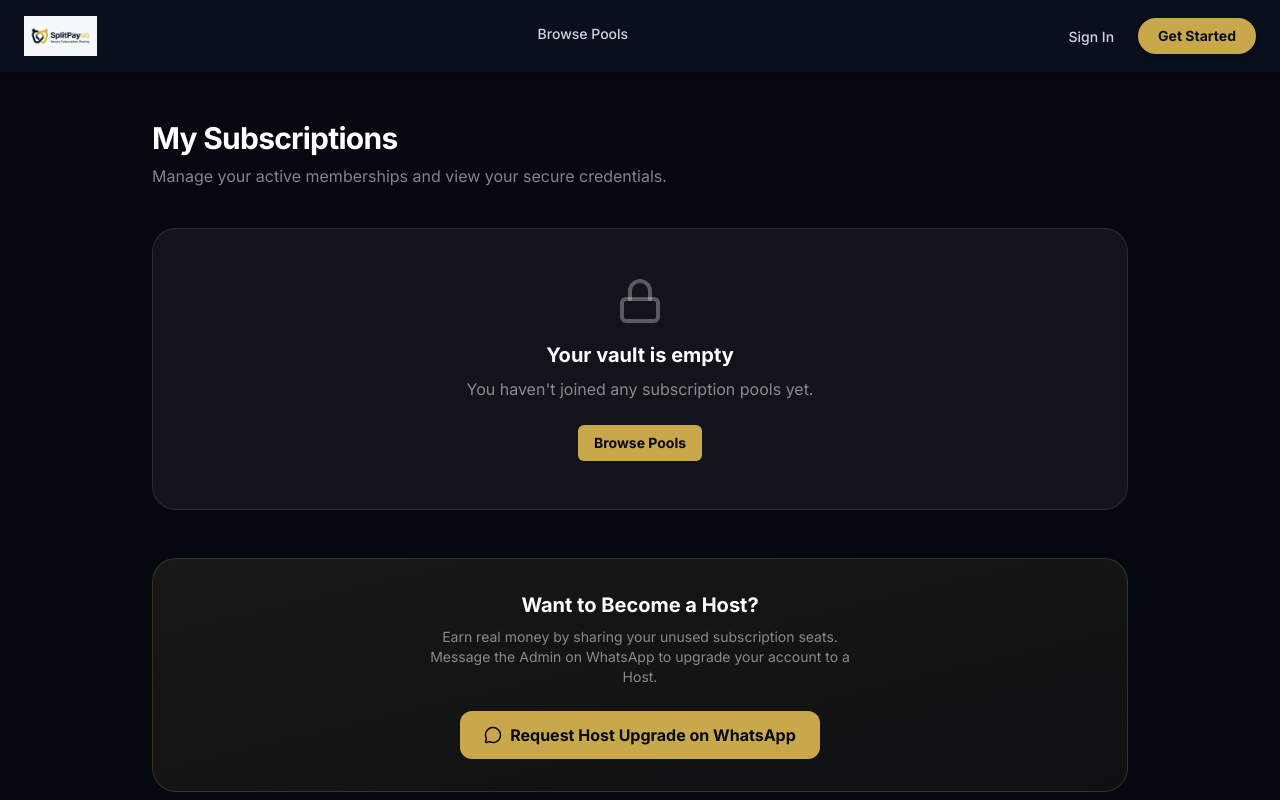
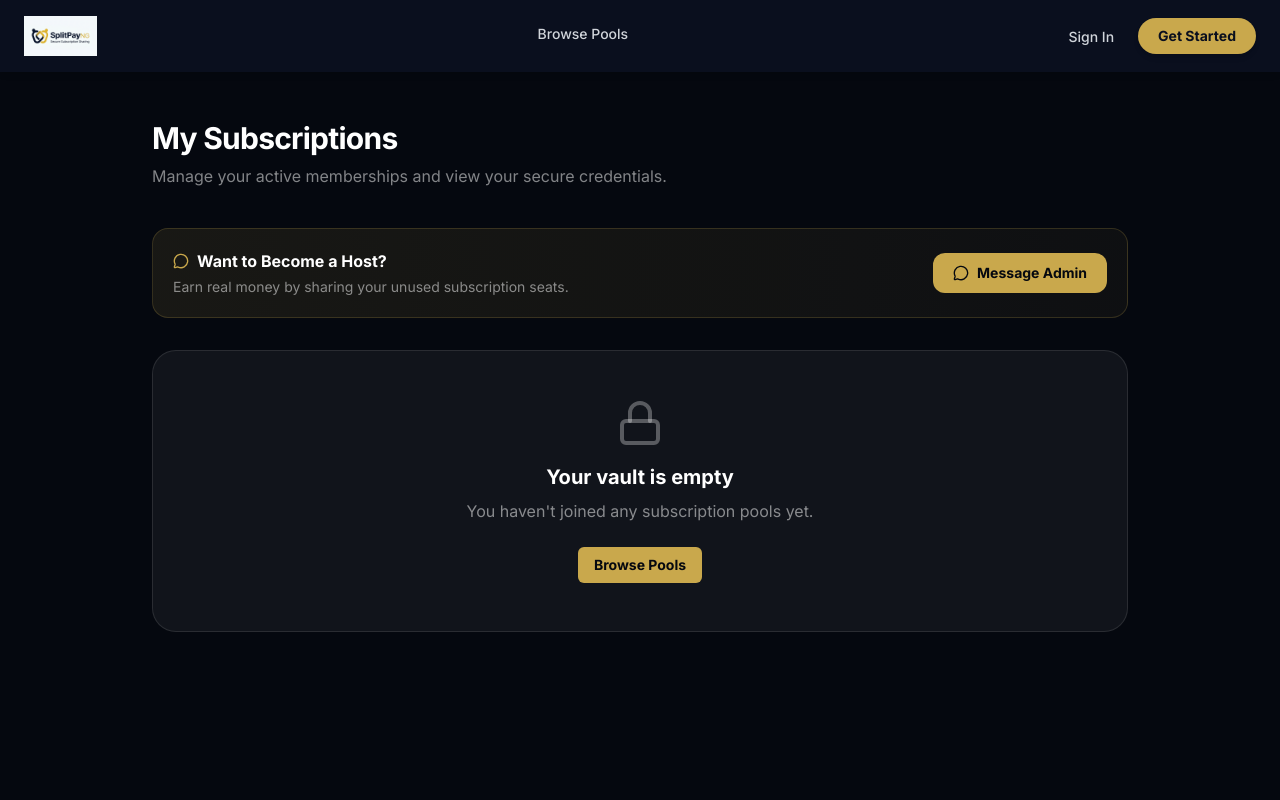
Before and after one commit to sammypilot10/splitpayng2.github.io, a Next.js app: page /dashboard/subscriptions in a window 1280 px wide. Shown: the top 800 px of the page. Built offline with nearby package versions, Linux system fonts and the light colour scheme; no server answers.

Commit message:
fix: move Become a Host CTA to top of subscriptions page for visibility

```diff
--- a/src/app/dashboard/subscriptions/page.tsx
+++ b/src/app/dashboard/subscriptions/page.tsx
@@ -201,6 +201,24 @@ function SubscriptionsContent() {
       <div className="mb-10">
         <h1 className="text-3xl font-bold text-white tracking-tight">My Subscriptions</h1>
         <p className="text-white/50 mt-2">Manage your active memberships and view your secure credentials.</p>
+      </div>
+
+      {/* 🔥 BECOME A HOST CTA — Always visible at the top */}
+      <div className="mb-8 bg-gradient-to-r from-fintech-gold/10 to-fintech-gold/5 rounded-2xl p-5 border border-fintech-gold/20 flex flex-col sm:flex-row items-center justify-between gap-4">
+        <div>
+          <h3 className="font-bold text-white flex items-center gap-2">
+            <MessageCircle size={16} className="text-fintech-gold" /> Want to Become a Host?
+          </h3>
+          <p className="text-white/50 text-sm mt-1">Earn real money by sharing your unused subscription seats.</p>
+        </div>
+        <a
+          href={`https://wa.me/${ADMIN_WHATSAPP}?text=${encodeURIComponent("Hello Admin, I would like to become a Host on SplitPayNG. Please upgrade my account. My email is: ")}`}
+          target="_blank"
+          rel="noopener noreferrer"
+          className="inline-flex items-center gap-2 bg-fintech-gold text-[#05080F] font-bold px-5 py-2.5 rounded-xl text-sm hover:bg-fintech-gold/90 transition-all hover:scale-105 whitespace-nowrap"
+        >
+          <MessageCircle size={16} /> Message Admin
+        </a>
       </div>
 
       {memberships.length === 0 ? (
@@ -440,21 +458,7 @@ function SubscriptionsContent() {
         </div>
       )}
 
-      {/* 🔥 BECOME A HOST CTA */}
-      <div className="mt-12 bg-gradient-to-br from-fintech-gold/10 to-fintech-gold/5 rounded-3xl p-8 border border-fintech-gold/20 text-center">
-        <h3 className="text-xl font-bold text-white mb-2">Want to Become a Host?</h3>
-        <p className="text-white/50 text-sm mb-6 max-w-md mx-auto">
-          Earn real money by sharing your unused subscription seats. Message the Admin on WhatsApp to upgrade your account to a Host.
-        </p>
-        <a
-          href={`https://wa.me/${ADMIN_WHATSAPP}?text=${encodeURIComponent("Hello Admin, I would like to become a Host on SplitPayNG. Please upgrade my account. My email is: ")}`}
-          target="_blank"
-          rel="noopener noreferrer"
-          className="inline-flex items-center gap-2 bg-fintech-gold text-[#05080F] font-bold px-6 py-3 rounded-xl hover:bg-fintech-gold/90 transition-all hover:scale-105"
-        >
-          <MessageCircle size={18} /> Request Host Upgrade on WhatsApp
-        </a>
-      </div>
+
     </main>
   )
 }
```
